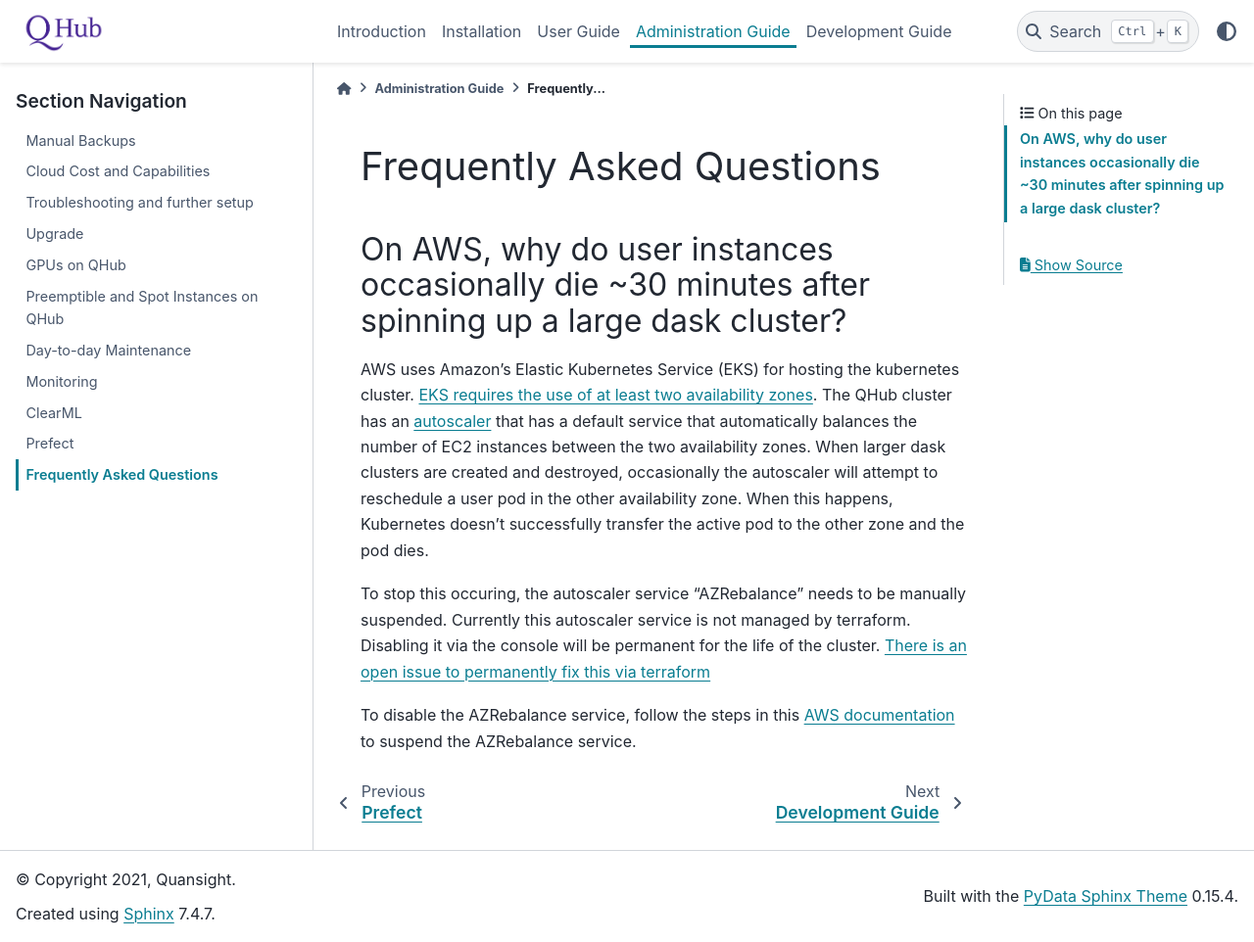
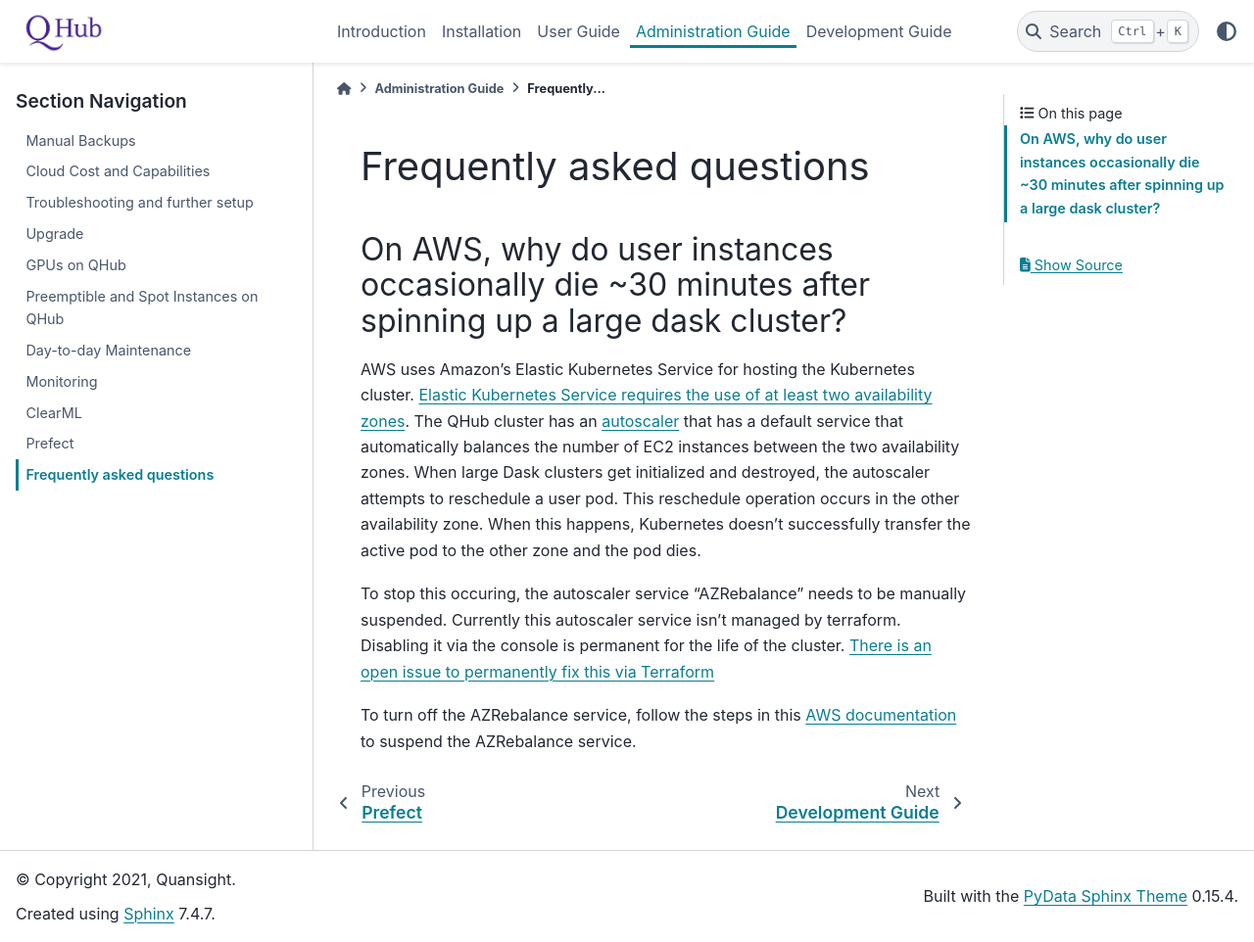
Before and after one commit to nebari-dev/nebari, a Sphinx documentation site: the page built from docs/source/admin_guide/faq.md, in a window 1280 px wide and 962 px high. Shown: the whole window at 98% size. Built offline with Sphinx 7.4.7 and the PyData theme 0.15.4, drawn with Linux system fonts in a browser that asks for light colours.

Commit message:
DOCS: Fix warnings in docs/source/admin_guide/faq.md

```diff
--- a/docs/source/admin_guide/faq.md
+++ b/docs/source/admin_guide/faq.md
@@ -1,24 +1,9 @@
-# Frequently Asked Questions
+# Frequently asked questions
 
 ## On AWS, why do user instances occasionally die ~30 minutes after spinning up a large dask cluster?
 
-AWS uses Amazon's Elastic Kubernetes Service (EKS) for hosting the
-kubernetes cluster. [EKS requires the use of at least two availability zones](https://docs.aws.amazon.com/eks/latest/userguide/infrastructure-security.html). The
-QHub cluster has an
-[autoscaler](https://docs.aws.amazon.com/eks/latest/userguide/cluster-autoscaler.html)
-that has a default service that automatically balances the number of
-EC2 instances between the two availability zones. When larger dask
-clusters are created and destroyed, occasionally the autoscaler will
-attempt to reschedule a user pod in the other availability zone. When
-this happens, Kubernetes doesn't successfully transfer the active pod
-to the other zone and the pod dies.
+AWS uses Amazon's Elastic Kubernetes Service for hosting the Kubernetes cluster. [Elastic Kubernetes Service requires the use of at least two availability zones](https://docs.aws.amazon.com/eks/latest/userguide/infrastructure-security.html). The QHub cluster has an [autoscaler](https://docs.aws.amazon.com/eks/latest/userguide/cluster-autoscaler.html) that has a default service that automatically balances the number of EC2 instances between the two availability zones. When large Dask clusters get initialized and destroyed, the autoscaler attempts to reschedule a user pod. This reschedule operation occurs in the other availability zone. When this happens, Kubernetes doesn't successfully transfer the active pod to the other zone and the pod dies.
 
-To stop this occuring, the autoscaler service "AZRebalance" needs to
-be manually suspended. Currently this autoscaler service is not managed
-by terraform. Disabling it via the console will be permanent for the
-life of the cluster. [There is an open issue to permanently fix this via
-terraform](https://github.com/Quansight/qhub/issues/786)
+To stop this occuring, the autoscaler service "AZRebalance" needs to be manually suspended. Currently this autoscaler service isn't managed by terraform. Disabling it via the console is permanent for the life of the cluster. [There is an open issue to permanently fix this via Terraform](https://github.com/Quansight/qhub/issues/786)
 
-To disable the AZRebalance service, follow the steps in this [AWS
-documentation](https://docs.aws.amazon.com/autoscaling/ec2/userguide/as-suspend-resume-processes.html)
-to suspend the AZRebalance service.
+To turn off the AZRebalance service, follow the steps in this [AWS documentation](https://docs.aws.amazon.com/autoscaling/ec2/userguide/as-suspend-resume-processes.html) to suspend the AZRebalance service.
```
